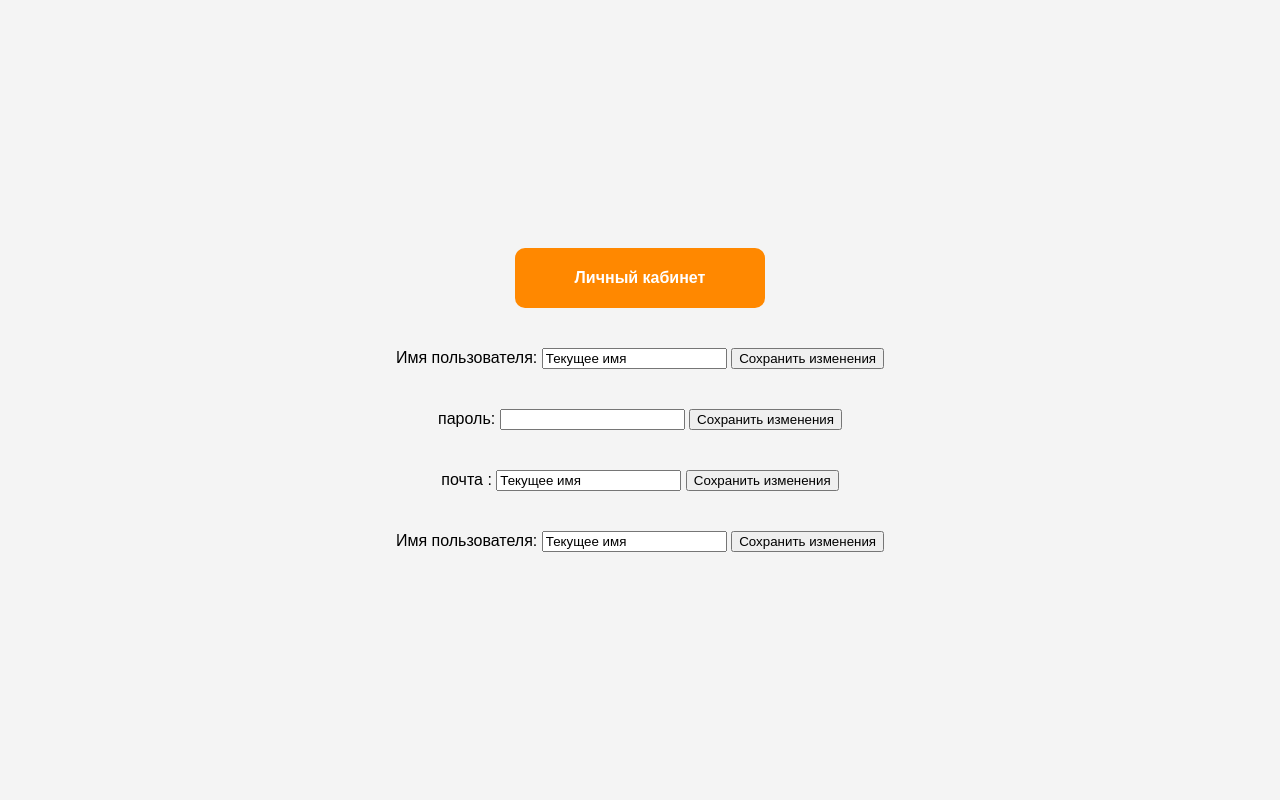
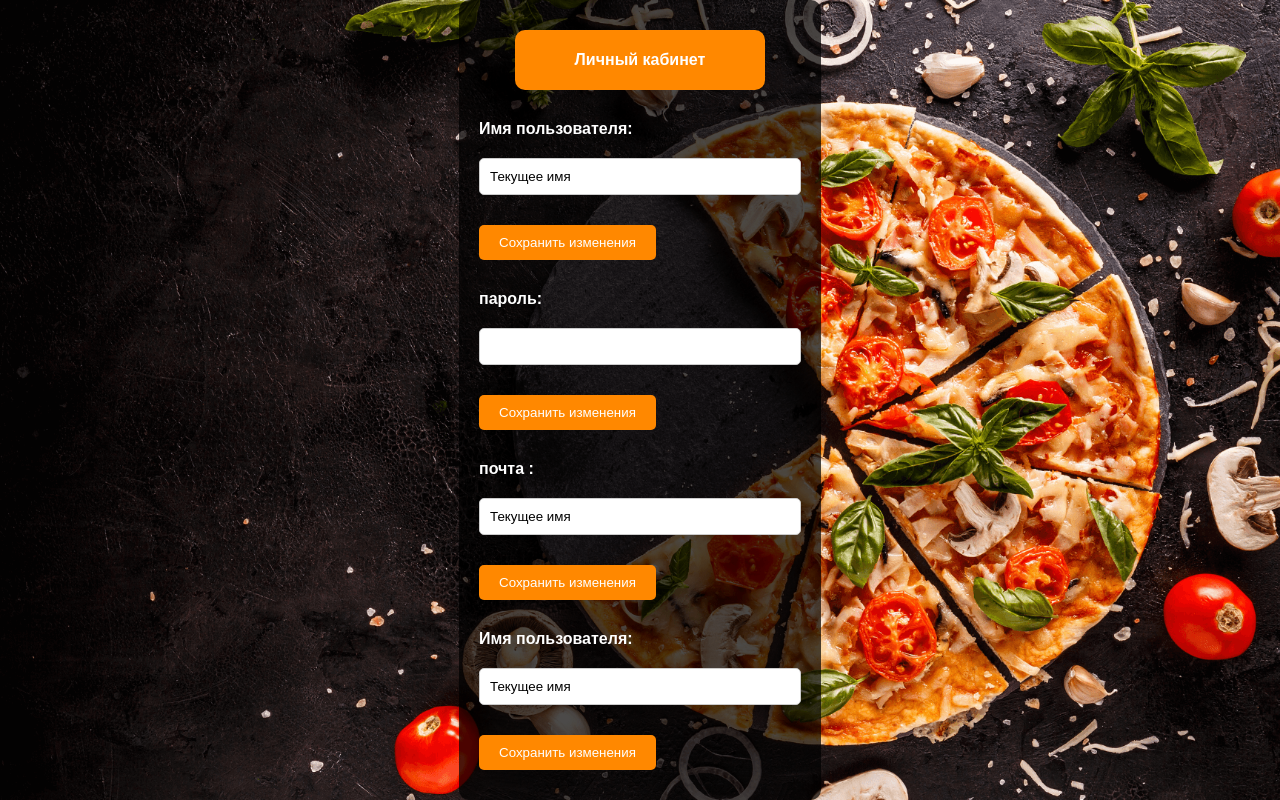
Before and after one commit to LernerF/ITproject, a Django app: page /settings/ in a window 1280 px wide. Run offline with Django 5.2, Linux system fonts and the light colour scheme.

Commit message:
Update lk.labinet.css

```diff
--- a/global/website/main/static/main/css/lk.labinet.css
+++ b/global/website/main/static/main/css/lk.labinet.css
@@ -3,9 +3,13 @@ body {
     justify-content: center;
     align-items: center;
     height: 100vh;
-    background-color: #f4f4f4;
+    background-image: url('../img/background.png'); /* Замените 'your-image-url.jpg' на URL вашего изображения */
+    background-size: cover;
+    background-repeat: no-repeat;
+    background-attachment: fixed;
     margin: 0;
     font-family: Arial, sans-serif;
+    color: white; /* Белый цвет для всех текстов */
 }
 
 .button-container {
@@ -13,6 +17,9 @@ body {
     flex-direction: column;
     align-items: center;
     gap: 20px;
+    background-color: rgba(0, 0, 0, 0.7); /* Матовый цвет контейнера */
+    padding: 20px;
+    border-radius: 10px;
 }
 
 .button {
@@ -25,9 +32,51 @@ body {
     font-size: 16px;
     font-weight: bold;
     cursor: pointer;
-    transition: transform 0.2s;
+    transition: transform 0.3s ease; /* Плавное увеличение */
 }
 
 .button:hover {
-    transform: scale(1.05);
+    transform: scale(1.05); /* Легкое увеличение при наведении */
 }
+
+.form-container {
+    display: flex;
+    flex-direction: column;
+    align-items: center;
+    gap: 20px;
+    margin-top: 20px;
+}
+
+form {
+    display: flex;
+    flex-direction: column;
+    align-items: flex-start;
+    gap: 10px;
+}
+
+label {
+    font-weight: bold;
+    color: white; /* Белый цвет текста */
+}
+
+input[type="text"], input[type="password"] {
+    padding: 10px;
+    width: 300px;
+    border: 1px solid #ccc;
+    border-radius: 5px;
+}
+
+button[type="submit"] {
+    background-color: #ff8800;
+    color: white;
+    border: none;
+    border-radius: 5px;
+    padding: 10px 20px;
+    cursor: pointer;
+    transition: background-color 0.3s ease, transform 0.3s ease;
+}
+
+button[type="submit"]:hover {
+    background-color: #ff9e30;
+    transform: scale(1.05); /* Легкое увеличение при наведении */
+}
```
